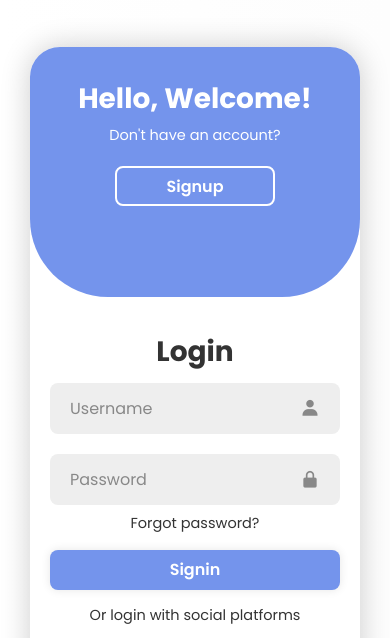
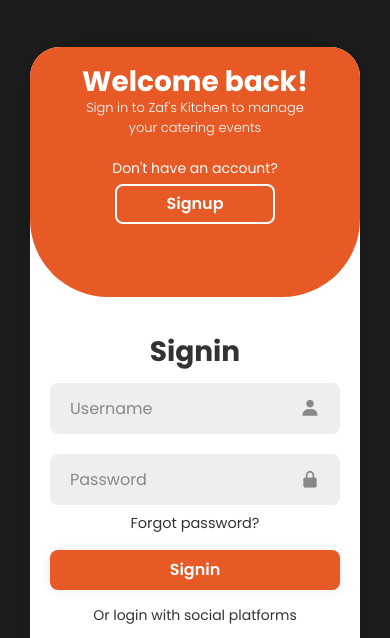
Before and after one commit to evcrownz/kitchen, a plain HTML site: page index.html in a window 390 px wide. Shown: the top 638 px of the page. Drawn offline with nearby package versions, Linux system fonts and the light colour scheme.

Commit message:
Update index.html

```diff
--- a/index.html
+++ b/index.html
@@ -22,14 +22,14 @@
     justify-content: center;
     align-items: center;
     min-height: 100vh;
-    background: linear-gradient(90deg, #ffffff, #fdfdfd);
+    background: linear-gradient(90deg, #1d1d1d, #1d1d1d);
 }
 
 .container {
     position: relative;
     width: 850px;
     height: 550px;
-    background: #fff;
+    background: #ffffff;
     border-radius: 30px;
     box-shadow: 0 0 30px rgba(0, 0, 0, .2);
     margin: 20px;
@@ -68,8 +68,15 @@
 }
 
 .container h1{
-    font-size: 36px;
+    font-size: 38px;
     margin: -10px 0;
+}
+
+.container h4{
+    font-size: 15.5px;
+    font-weight: 400;
+    margin: 5px 0;
+    text-align: center;
 }
 
 .input-box {
@@ -116,7 +123,7 @@
 .btn{
     width: 100%;
     height: 40px;
-    background: #7494ec;
+    background: #E75925;
     border-radius: 8px;
     box-shadow: 0 0 10px rgba(0, 0, 0, .1);
     border: none;
@@ -153,13 +160,21 @@
     height: 100%;
 }
 
-.toggle-box::before{
+.toggle-box::before {
     content: '';
     position: absolute;
     left: -250%;
     width: 300%;
     height: 100%;
-    background: #7494ec;
+
+    background-image: linear-gradient(
+        rgb(218, 81, 47),  /* top color overlay */
+        rgb(201, 49, 38)   /* bottom color overlay */
+    );
+
+    background-repeat: no-repeat;
+    background-size: cover;
+    background-position: center;
     border-radius: 150px;
     z-index: 2;
     transition: 1.4s ease-in-out;
@@ -247,11 +262,28 @@
         width: 100%;
         height: 2200px; /* Increased height */
         border-radius: 20vw;
+         background: #E75925;
     }
+
 
     .container.active .toggle-box::before{
         top: 550px; /* Adjusted position */
         left: 0;
+    }
+
+      .container h4 {
+        font-weight: 300;
+        font-size: small;
+    }
+
+    .container h1 {
+        font-size: 30px;
+    }
+
+    .container p {
+        font-size: 14px;
+        margin-bottom: 5px;
+
     }
 
     .toggle-panel{
@@ -286,7 +318,7 @@
     }
 
     .toggle-panel h1 {
-        font-size: 30px;
+        font-size: 200px;
     }
 
     .container h1{
@@ -304,7 +336,7 @@
     <div class="container">
         <div class="form-box signin">
             <form action="">
-                <h1>Login</h1>
+                <h1>Signin</h1>
                 <div class="input-box">
                     <input type="text" placeholder="Username" required>
                     <i class="bx bxs-user"></i>
@@ -354,13 +386,15 @@
 
         <div class="toggle-box">
             <div class="toggle-panel toggle-left">
-                <h1>Hello, Welcome!</h1>
+                <h1>Welcome back!</h1>
+                 <h4>Sign in to Zaf's Kitchen to manage <br>your catering events</h4>
                 <p>Don't have an account?</p>
                 <button class="btn signup-btn">Signup</button>
             </div>
 
             <div class="toggle-panel toggle-right">
-                <h1>Welcome!</h1>
+                <h1>Join now!</h1>
+                  <h4>let Zaf's Kitchen Bring flavor to your<br> celebrations</h4>
                 <p>Already have an account?</p>
                 <button class="btn Signin-btn">Signin</button>
             </div>
```
